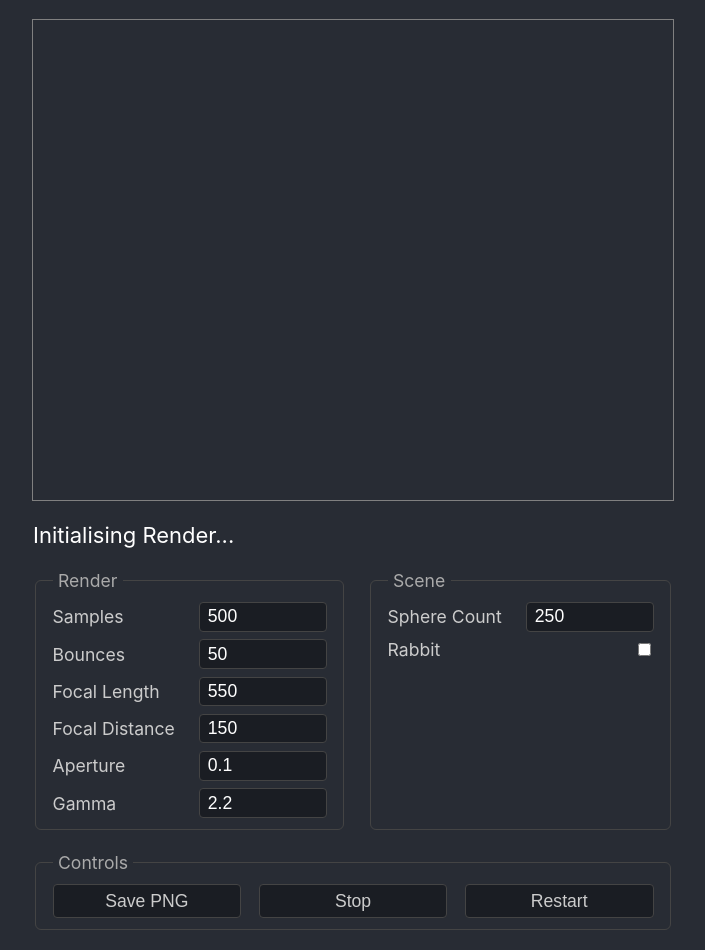
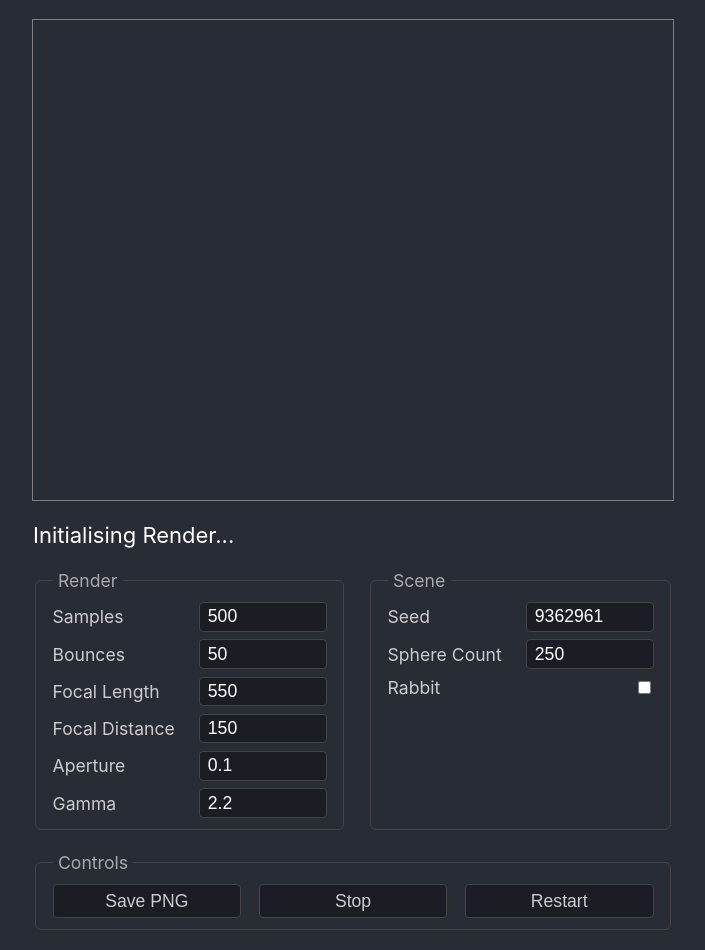
Before and after one commit to bengosney/ray-tracer, a React app: page / in a window 1280 px wide. Shown: the whole page, without its empty margins (287-992 px from the left). Built offline with nearby package versions, Linux system fonts and the light colour scheme.

Commit message:
feat(scene): add seeded PRNG for deterministic scene generation

```diff
--- a/src/App.tsx
+++ b/src/App.tsx
@@ -16,6 +16,7 @@ const DEFAULT_SETTINGS: Settings = {
     gamma: 2.2,
   },
   scene: {
+    seed: Math.floor(Math.random() * 9_999_999),
     showRabbit: false,
     sphereCount: 250,
   },
--- a/src/RenderSettings.tsx
+++ b/src/RenderSettings.tsx
@@ -10,6 +10,7 @@ export interface Settings {
     gamma: number;
   };
   scene: {
+    seed: number;
     showRabbit: boolean;
     sphereCount: number;
   };
@@ -108,6 +109,18 @@ function RenderSettings({ settings, onSettingsChange }: RenderSettingsProps) {
         <ul>
           <li>
             <label>
+              Seed
+              <input
+                type="number"
+                min={0}
+                max={9_999_999}
+                value={settings.scene.seed}
+                onChange={(e) => updateScene({ seed: e.target.valueAsNumber })}
+              />
+            </label>
+          </li>
+          <li>
+            <label>
               Sphere Count
               <input
                 type="number"
--- a/src/hooks/useRenderer.ts
+++ b/src/hooks/useRenderer.ts
@@ -34,7 +34,7 @@ function startRender(canvas: HTMLCanvasElement, settings: Settings): Worker {
     type: "start",
     canvas: offscreen,
     settings: settings.render,
-    entities: buildSceneData(settings.scene.sphereCount, settings.render.focalDistance),
+    entities: buildSceneData(settings.scene.sphereCount, settings.render.focalDistance, settings.scene.seed),
     models: settings.scene.showRabbit ? [RABBIT_MODEL_DATA] : [],
     gamma: settings.render.gamma,
   };
--- a/src/scene.ts
+++ b/src/scene.ts
@@ -1,4 +1,4 @@
-import { vec3, mag, sub } from "./utils/math";
+import { vec3, mag, sub, createRng } from "./utils/math";
 import { rgb } from "./utils/colour";
 import type { SceneObject, ModelData } from "./render.types";
 import RABBIT_MODEL from "./models/rabbit";
@@ -81,14 +81,15 @@ export const RABBIT_MODEL_DATA: ModelData = {
   ior: 1.5,
 };
 
-export function buildSceneData(sphereCount: number, focalDistance: number): SceneObject[] {
+export function buildSceneData(sphereCount: number, focalDistance: number, seed: number): SceneObject[] {
+  const random = createRng(seed);
   const scene: SceneObject[] = [...BASE_SCENE];
 
   for (let i = 0; i < sphereCount; i++) {
     for (let attempts = 0; attempts < 100; attempts++) {
-      const radius = 2 + Math.random() * 5;
-      const x = (Math.random() - 0.5) * 150;
-      const z = focalDistance + (Math.random() - 0.5) * 175;
+      const radius = 2 + random() * 5;
+      const x = (random() - 0.5) * 150;
+      const z = focalDistance + (random() - 0.5) * 175;
       const position = vec3(x, MAIN_SIZE - radius, z);
 
       let isIntersecting = false;
@@ -102,17 +103,17 @@ export function buildSceneData(sphereCount: number, focalDistance: number): Scen
       }
 
       if (!isIntersecting) {
-        const metallic = Math.random() > 0.6 ? 1.0 : 0.0;
-        const transmission = !metallic && Math.random() > 0.7 ? 1.0 : 0.0;
+        const metallic = random() > 0.6 ? 1.0 : 0.0;
+        const transmission = !metallic && random() > 0.7 ? 1.0 : 0.0;
 
         scene.push({
           shape: "sphere",
           radius,
           position,
           emission: rgb(0, 0, 0),
-          albedo: rgb(Math.random(), Math.random(), Math.random()),
+          albedo: rgb(random(), random(), random()),
           metallic,
-          roughness: Math.random(),
+          roughness: random(),
           transmission,
           ior: 1.5,
         });
--- a/src/utils/math.ts
+++ b/src/utils/math.ts
@@ -40,3 +40,14 @@ export const dot = (a: Vec3, b: Vec3): number => a.x * b.x + a.y * b.y + a.z * b
 export const normalize = (vec: Vec3): Vec3 => mul(vec, 1 / mag(vec));
 
 export const reflect = (direction: Vec3, normal: Vec3) => sub(direction, mul(normal, dot(direction, normal) * 2));
+
+// Mulberry32
+export const createRng = (seed: number): (() => number) => {
+  let s: number = seed;
+  return () => {
+    s = (s + 0x6d2b79f5) | 0;
+    let t = Math.imul(s ^ (s >>> 15), 1 | s);
+    t = (t + Math.imul(t ^ (t >>> 7), 61 | t)) ^ t;
+    return ((t ^ (t >>> 14)) >>> 0) / 4294967296;
+  };
+};
```
Also changed, not shown: 1 other file (tests, documents, lock files or other folders).
